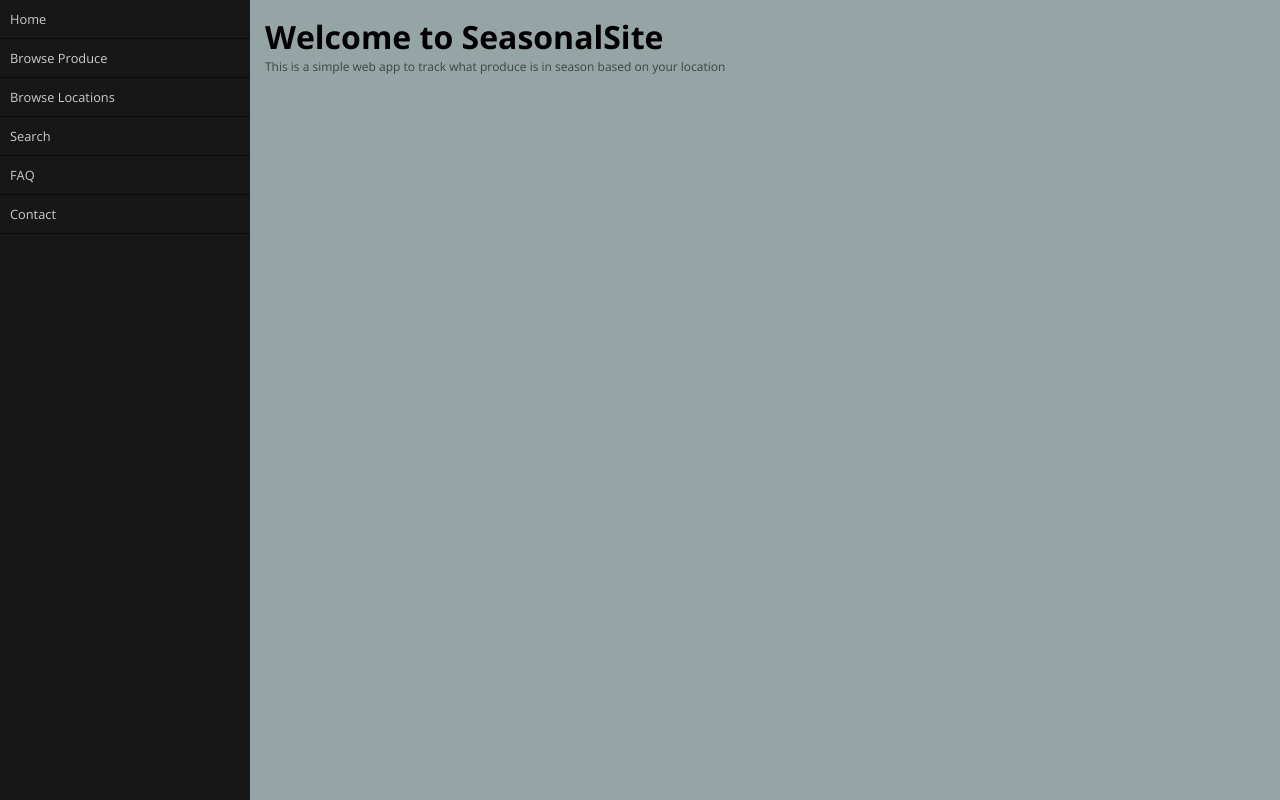
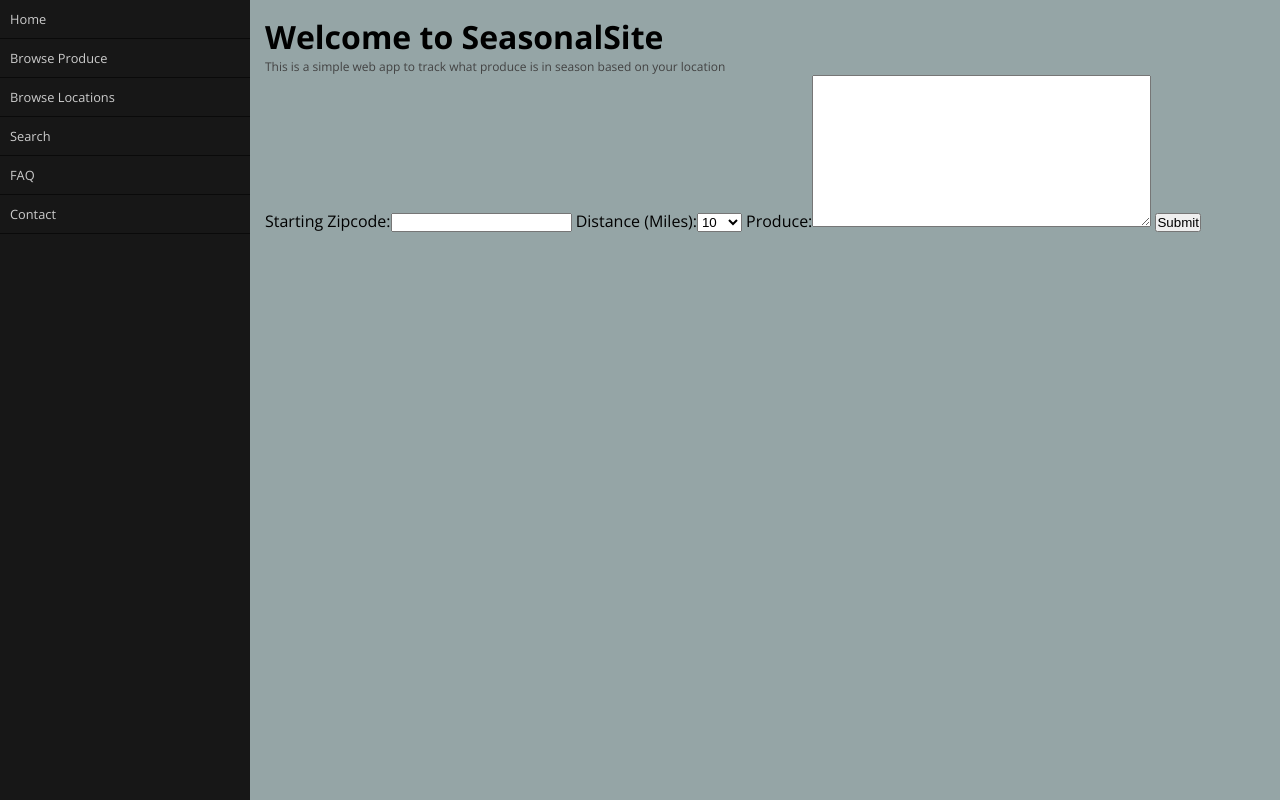
Before and after one commit to gabrielx52/SeasonalSite, a Django app: page / in a window 1280 px wide. Shown: the part 50-850 px from the top of the page. Run offline with Django 3.2, Linux system fonts and the light colour scheme; some libraries are stand-ins or nearby versions.

Commit message:
added search feature

```diff
--- /dev/null
+++ b/mysite/seasonal/forms.py
@@ -0,0 +1,25 @@
+from django import forms
+
+
+DISTANCES = (('10', 10),
+             ('20', 20),
+             ('30', 30),
+             ('50', 50),
+             ('75', 75),
+             ('100', 100))
+
+
+class AllForm(forms.Form):
+    zipcode = forms.CharField(max_length=5, required=True,
+                              label='Starting Zipcode',
+                              widget=forms.TextInput(
+                                    attrs={'class': 'zip_form'}))
+    distance = forms.ChoiceField(choices=DISTANCES,
+                                 required=True,
+                                 label='Distance (Miles)',
+                                 widget=forms.Select(
+                                       attrs={'class': 'distance_form'}))
+    produce = forms.CharField(label='Produce',
+                              required=False,
+                              widget=forms.Textarea(
+                                    attrs={'class': 'produce_form'}))
--- a/mysite/seasonal/templates/home.html
+++ b/mysite/seasonal/templates/home.html
@@ -1,5 +1,9 @@
-{% extends "base.html" %}
-{% block content %}
+{% extends "base.html" %}{% block content %}
     <h1>Welcome to SeasonalSite</h1>
     <p>This is a simple web app to track what produce is in season based on your location</p>
+    <form action="" method="get">
+        {% csrf_token %}
+        {{ form }}
+        <input type="submit" value="Submit" /><br>
+    </form>
 {% endblock %}
--- a/mysite/seasonal/views.py
+++ b/mysite/seasonal/views.py
@@ -1,12 +1,47 @@
 from django.shortcuts import render
 from seasonal.models import Produce, Location
+from .forms import AllForm
+from .functions import local_zipcodes, grow_zone_stripper, grow_zone_matcher
 
 # Create your views here.
 
 
 def home_view(request):
-    context = {}
-    return render(request, 'home.html', context)
+    if request.method == 'GET':
+        form = AllForm(request.GET)
+        if form.is_valid():
+            zipcode = form.cleaned_data['zipcode']
+            distance = form.cleaned_data['distance']
+            produce = form.cleaned_data['produce']
+            location_model = Location.objects.get(zipcode=zipcode)
+            grow_zone = grow_zone_stripper(location_model.grow_zone)
+            zips_in_radius = local_zipcodes(zipcode, int(distance))
+            city, state = str(location_model).split(',')
+            city = city.capitalize()
+            starting_location = city.capitalize() + ' ' + state
+            proddy = grow_zone_matcher(grow_zone)
+            if produce == "":
+                """ if produce list is blank will redirect to
+                    show grow zone and produce in same zone """
+                context = {'zipcode': zipcode,
+                           'distance': distance,
+                           'zips_in_radius': zips_in_radius,
+                           'starting_location': starting_location,
+                           'grow_zone': grow_zone,
+                           'location_model': location_model,
+                           'proddy': proddy,
+                           'city': city,
+                           'state': state}
+                return render(request, 'local_grow.html', context)
+            else:
+                context = {'zipcode': zipcode,
+                           'distance': distance,
+                           'produce': produce,
+                           'zips_in_radius': zips_in_radius,
+                           'starting_location': starting_location}
+            return render(request, 'local_harvest.html', context)
+    form = AllForm()
+    return render(request, 'home.html', {'form': form})
 
 
 def browse_produce_view(request):
```
Also changed, not shown: mysite/seasonal/functions.py (added, +31 -0 lines), mysite/seasonal/templates/local_grow.html (added, +23 -0 lines), mysite/seasonal/templates/local_harvest.html (added, +20 -0 lines).
